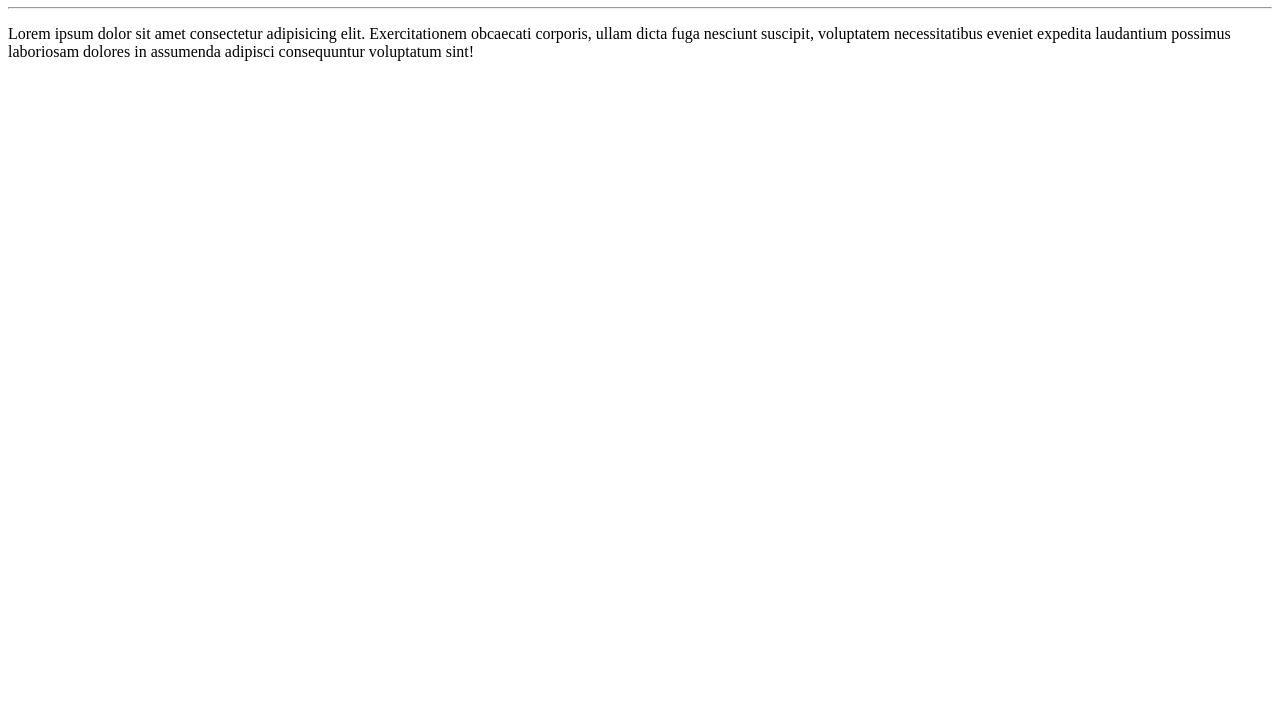
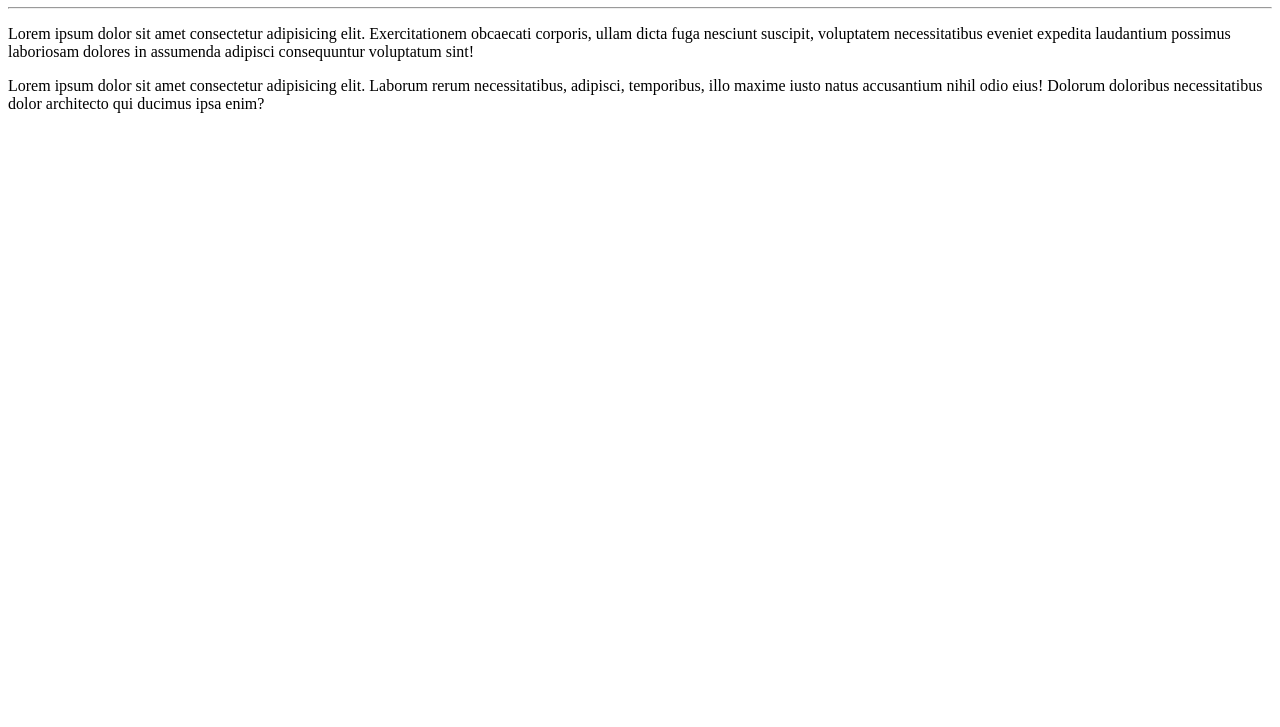
Before and after one commit to mateusloped/Ola-mundo, a plain HTML site: page site-exemplo/index.html in a window 1280 px wide. Shown: the part 73-800 px from the top of the page. Drawn offline with Linux system fonts and the light colour scheme.

Commit message:
adicionei um parágrafo

```diff
--- a/site-exemplo/index.html
+++ b/site-exemplo/index.html
@@ -9,5 +9,6 @@
     <h1>Olá, mundo</h1>
     <hr>
     <p>Lorem ipsum dolor sit amet consectetur adipisicing elit. Exercitationem obcaecati corporis, ullam dicta fuga nesciunt suscipit, voluptatem necessitatibus eveniet expedita laudantium possimus laboriosam dolores in assumenda adipisci consequuntur voluptatum sint!</p>
+    <p>Lorem ipsum dolor sit amet consectetur adipisicing elit. Laborum rerum necessitatibus, adipisci, temporibus, illo maxime iusto natus accusantium nihil odio eius! Dolorum doloribus necessitatibus dolor architecto qui ducimus ipsa enim?</p>
 </body>
 </html>
```
